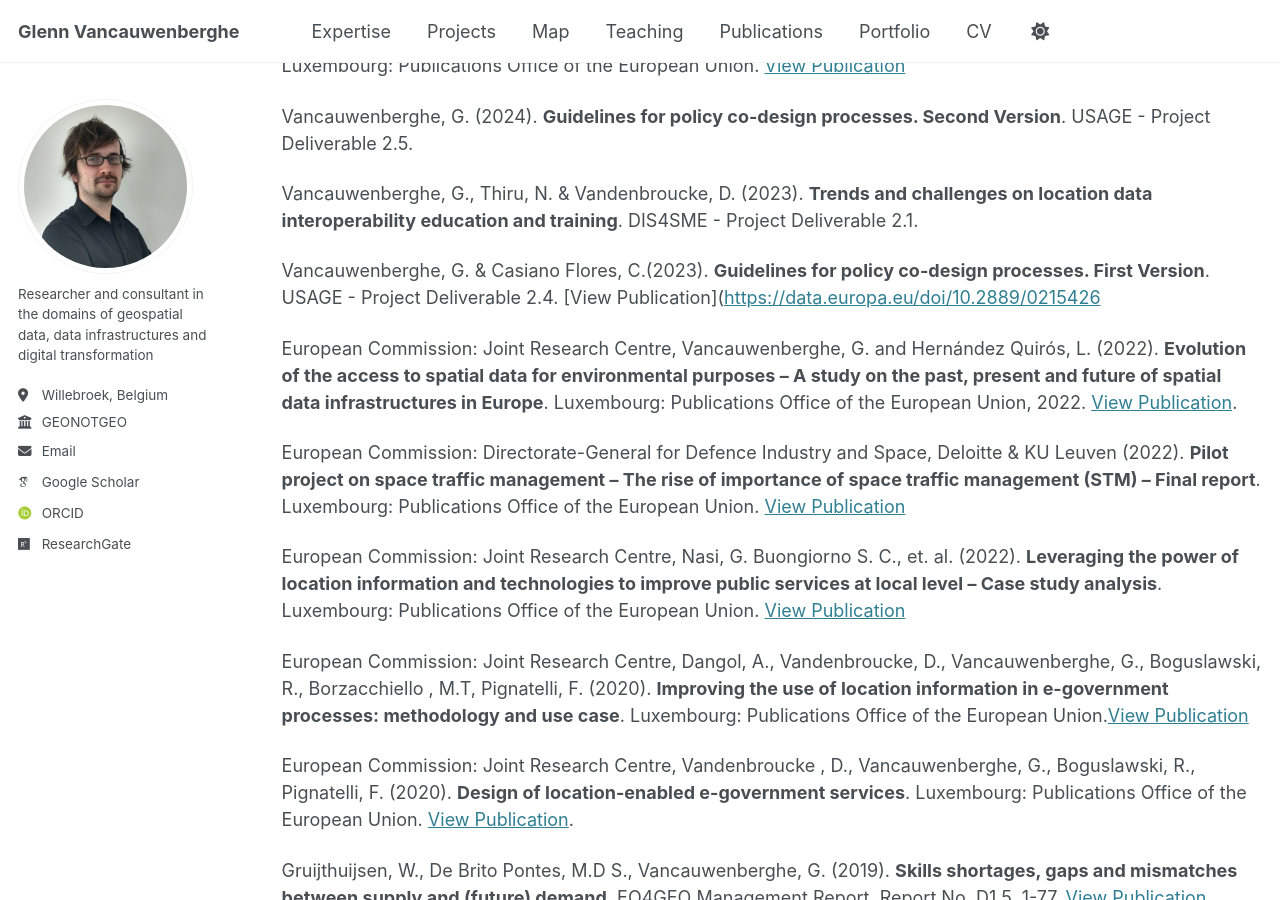
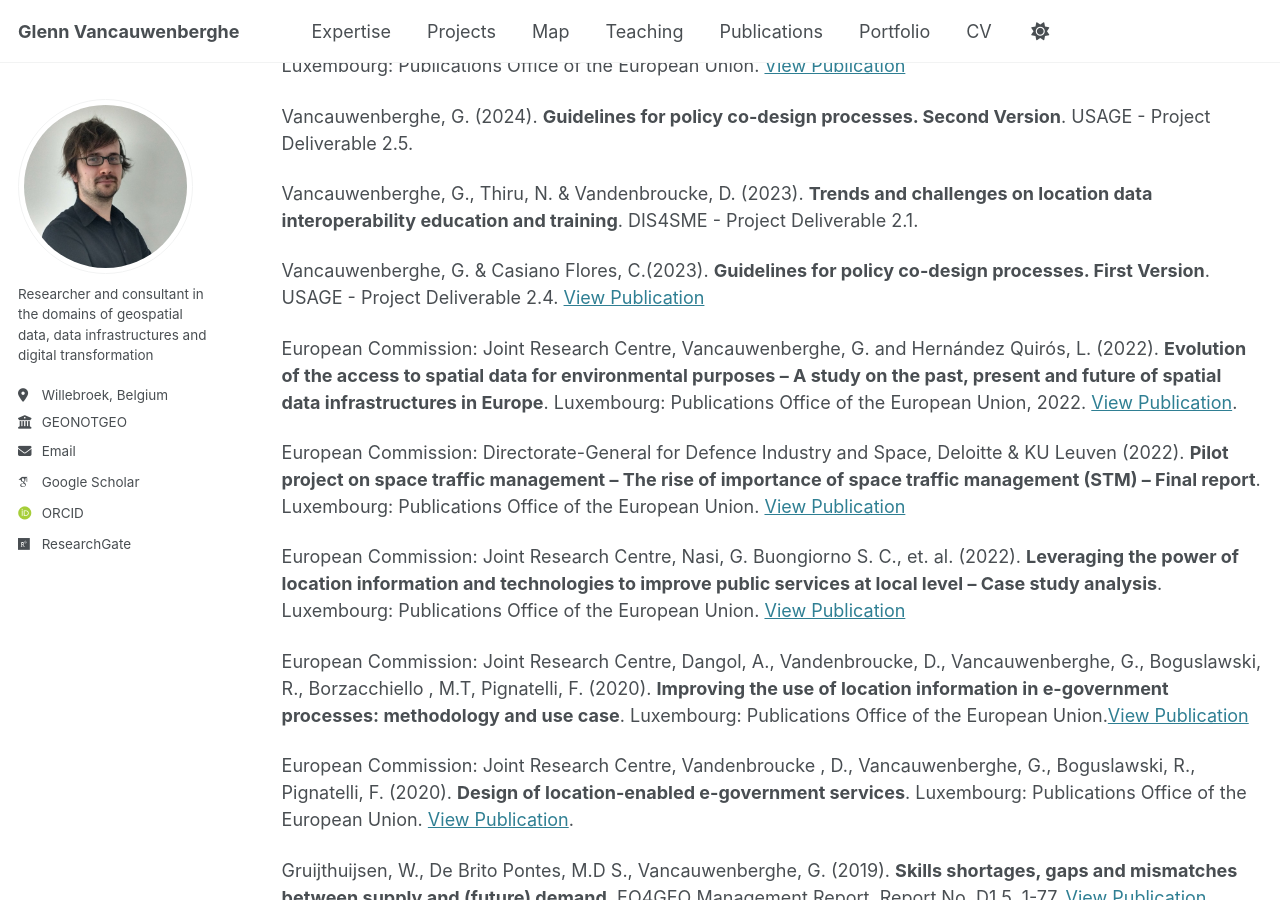
Before and after one commit to GVancauwenberghe/gvancauwenberghe.github.io, a Jekyll site: the page built from _pages/outputs.md, in a window 1280 px wide and 900 px high, scrolled down 408 px. Built offline with Jekyll 4.4.1, drawn with Linux system fonts in a browser that asks for light colours; some web fonts are replaced; some of the changed lines change nothing that is shown.

Commit message:
Update outputs.md

```diff
--- a/_pages/outputs.md
+++ b/_pages/outputs.md
@@ -19,7 +19,7 @@ Vancauwenberghe, G. (2024). **Guidelines for policy co-design processes. Second
 
 Vancauwenberghe, G., Thiru, N. & Vandenbroucke, D. (2023). **Trends and challenges on location data interoperability education and training**. DIS4SME - Project Deliverable 2.1.
 
-Vancauwenberghe, G. & Casiano Flores, C.(2023). **Guidelines for policy co-design processes. First Version**. USAGE - Project Deliverable 2.4. [View Publication]([https://data.europa.eu/doi/10.2889/0215426](https://drive.google.com/file/d/1UO_nL7T_dBu_ptPNcZEH3KLDj22w3T9A/view)
+Vancauwenberghe, G. & Casiano Flores, C.(2023). **Guidelines for policy co-design processes. First Version**. USAGE - Project Deliverable 2.4. [View Publication](https://drive.google.com/file/d/1UO_nL7T_dBu_ptPNcZEH3KLDj22w3T9A/view)
 
 European Commission: Joint Research Centre, Vancauwenberghe, G. and Hernández Quirós, L. (2022). **Evolution of the access to spatial data for environmental purposes – A study on the past, present and future of spatial data infrastructures in Europe**. Luxembourg: Publications Office of the European Union, 2022. [View Publication](https://data.europa.eu/doi/10.2760/723430).
 
```
